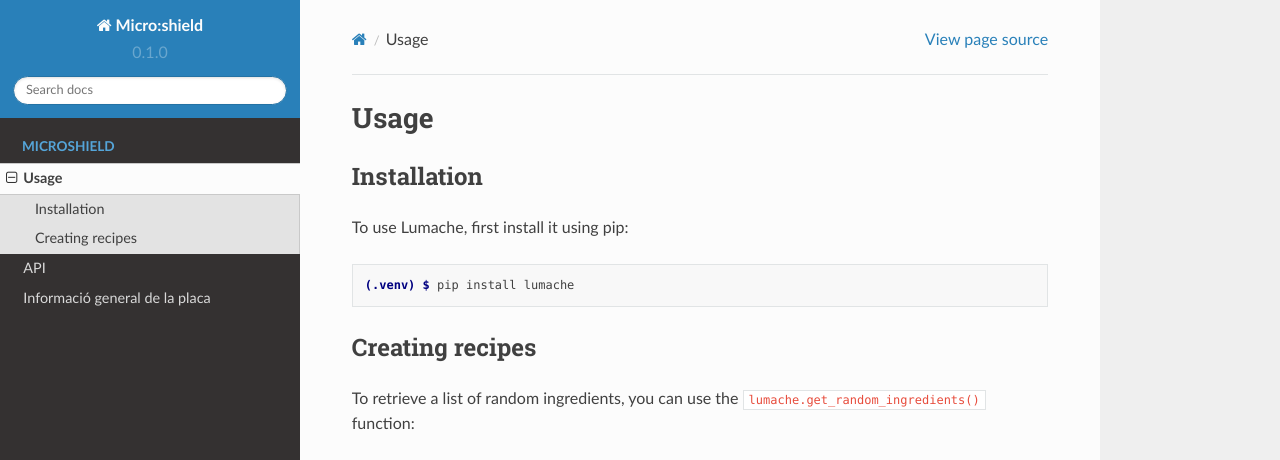
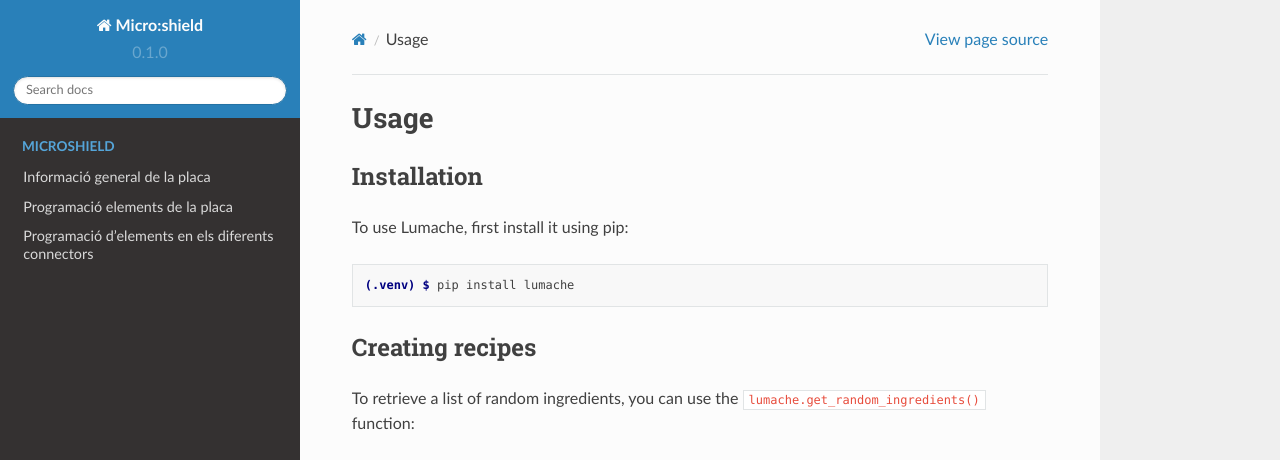
Before and after one commit to MakeAndLearn/micro-shield, a Sphinx documentation site: the page built from docs/source/usage.rst, in a window 1280 px wide and 1095 px high. Shown: the top 460 px of the window. Built offline with Sphinx 7.4.7 and the Read the Docs theme 2.0.0, drawn with Linux system fonts in a browser that asks for light colours; pages that are not in the unit, such as notebooks, are missing from menus; grey boxes are pictures that could not be loaded.

Commit message:
Update index.rst

```diff
--- a/docs/source/index.rst
+++ b/docs/source/index.rst
@@ -16,6 +16,7 @@ Contents
 .. toctree::
    :caption: MICROSHIELD
 
-   usage
-   api
    microshield/informaciogeneral
+   microshield/entornsprogramació
+   microshield/programaciocomponentsplaca
+   microshield/programacioelementsexterns
```
